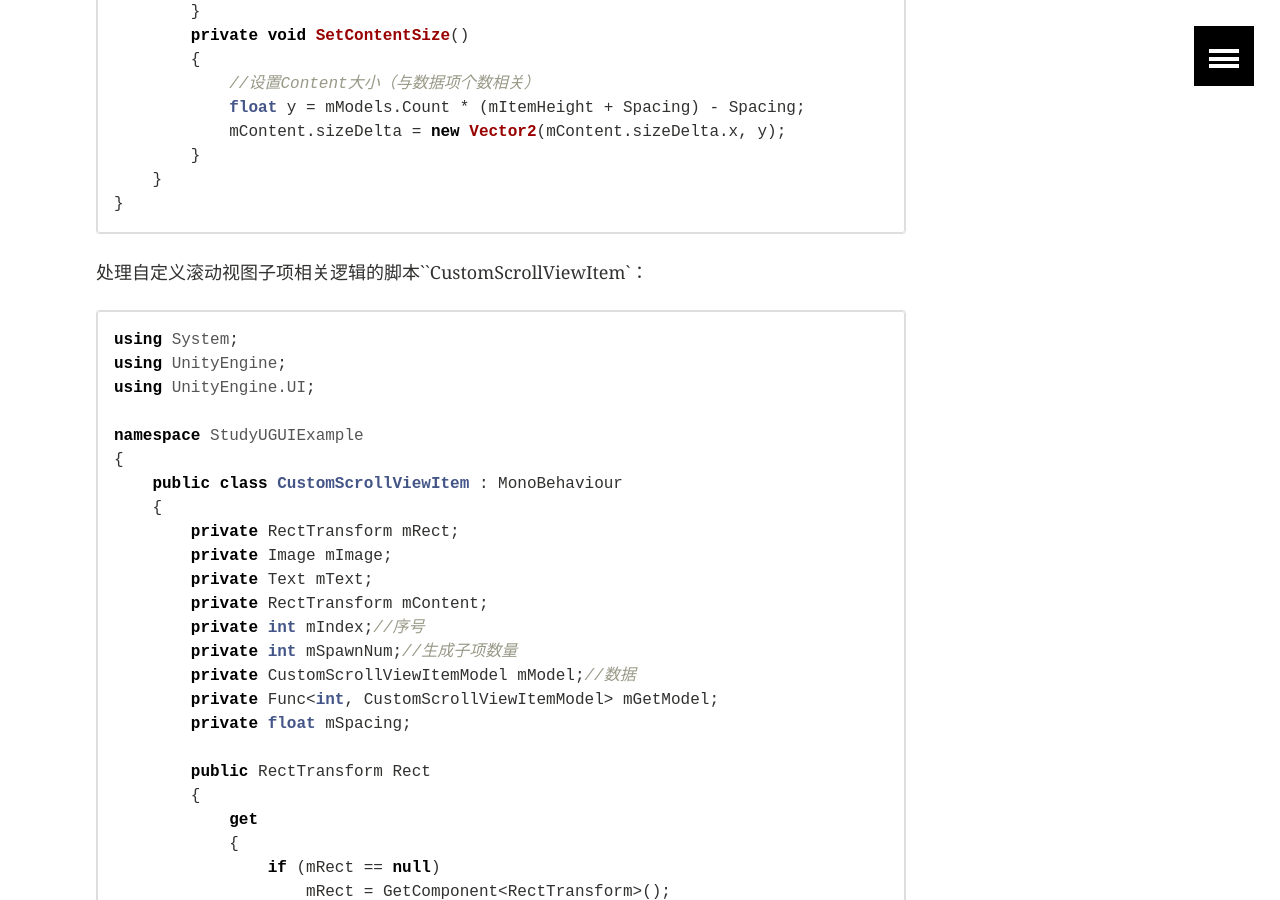
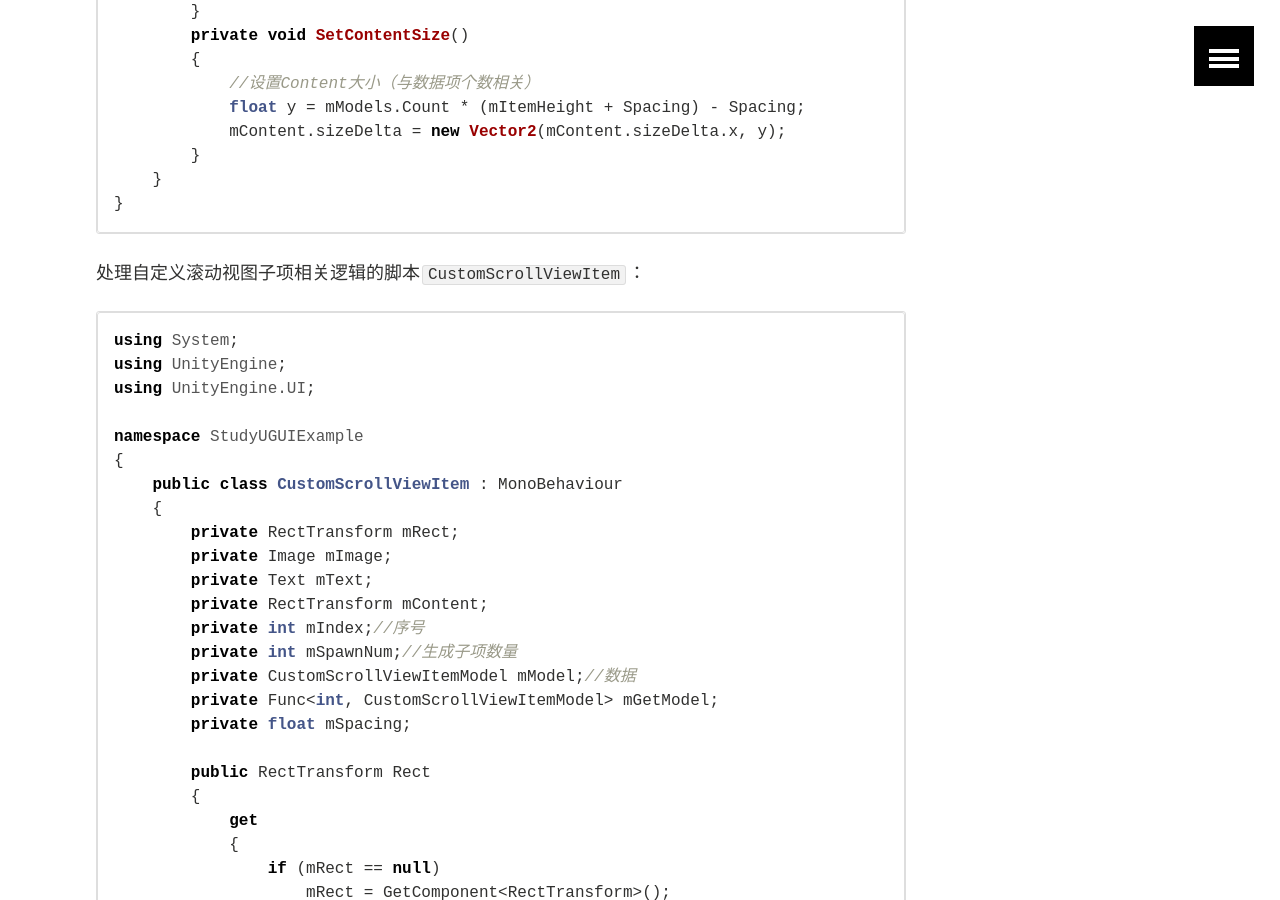
Before and after one commit to HuskyTGame/HuskyTGame.github.io, a Jekyll site: the page built from _posts/unity/2019-11-30-UGUI--进阶_常规案例_中.md, in a window 1280 px wide and 900 px high, scrolled down 5268 px. Built offline with Jekyll 4.4.1, drawn with Linux system fonts in a browser that asks for light colours.

`````diff
--- a/_posts/unity/2019-11-30-UGUI--进阶_常规案例_中.md
+++ b/_posts/unity/2019-11-30-UGUI--进阶_常规案例_中.md
@@ -151,7 +151,7 @@ namespace StudyUGUIExample
 }
 ````
 
-处理自定义滚动视图子项相关逻辑的脚本``CustomScrollViewItem`：
+处理自定义滚动视图子项相关逻辑的脚本``CustomScrollViewItem``：
 
 ````csharp
 using System;
`````
